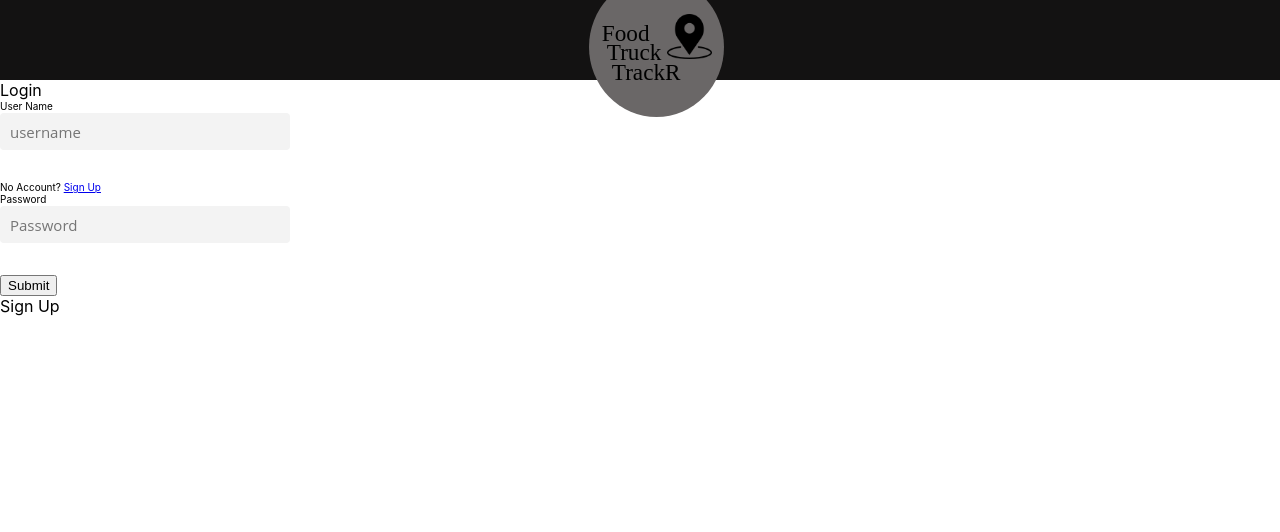
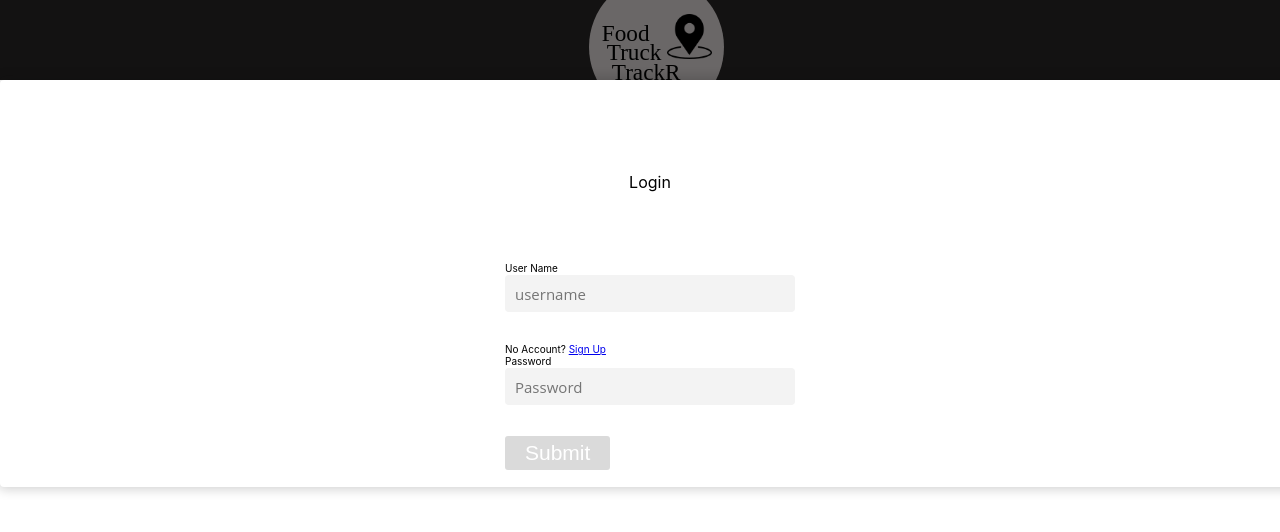
Before and after one commit to Jrive204/front-end, a React (Create React App) app: page / in a window 1280 px wide. Shown: the top 532 px of the page. Built offline with nearby package versions, Linux system fonts and the light colour scheme; a web font is replaced by a local one.

Commit message:
changing from combinedforms to single forms

```diff
--- a/src/App.js
+++ b/src/App.js
@@ -1,8 +1,8 @@
 
 import React from 'react';
 import './App.css';
-import CombinedLoginForm from "./CombinedLoginForm";
-import CombinedSignUpForm from "./CombinedSignUpForm"
+import LoginForm from "./Forms/LoginForm";
+import SignUpForm from "./Forms/SignUpForm"
 import TruckReview from "./components/TruckReview";
 import Header from "./components/Header";
 import {connect} from "react-redux";
@@ -33,9 +33,9 @@ function App(props) {
         <Route path='/trucks'>
           <TruckWall />
         </Route>
-        <Route exact path="/" component={CombinedLoginForm}/>
-        <Route path="/login" component={CombinedLoginForm}/>
-        <Route path="/signup" component={CombinedSignUpForm}/>
+        <Route exact path="/" component={LoginForm}/>
+        <Route path="/login" component={LoginForm}/>
+        <Route path="/signup" component={SignUpForm}/>
 
       </Switch>
       </Router>
--- a/src/CombinedLoginForm.js
+++ b/src/CombinedLoginForm.js
@@ -1,11 +1,14 @@
 
 import React from "react";
+import LoginForm from "./Forms/LoginForm"
+
+import SignUpForm from "./Forms/SignUpForm"
+import { Login, Container, Rightside} from "./styles/LoginRegisterStyles"
 
 
 
-import LoginForm from "./Forms/LoginForm"
 
-import SignUpForm from "./Forms/SignUpForm"
+
 
 class CombinedForm extends React.Component {
   constructor(props) {
@@ -39,22 +42,22 @@ class CombinedForm extends React.Component {
     const currentActive = isLogginActive ? "login" : "signup";
     return (
       <div className="App">
-        <div className="login">
-          <div className="container" ref={ref => (this.container = ref)}>
+        <Login>
+          <Container ref={ref => (this.container = ref)}>
             {isLogginActive && (
               <LoginForm containerRef={ref => (this.current = ref)} />
             )}
             {!isLogginActive && (
               <SignUpForm containerRef={ref => (this.current = ref)} />
             )}
-          </div>
+          </Container>
           <RightSide
             current={current}
             currentActive={currentActive}
             containerRef={ref => (this.rightSide = ref)}
             onClick={this.changeState.bind(this)}
           />
-        </div>
+        </Login>
       </div>
     );
   }
@@ -62,15 +65,14 @@ class CombinedForm extends React.Component {
 
 const RightSide = props => {
   return (
-    <div
-      className="right-side"
+    <Rightside
       ref={props.containerRef}
       onClick={props.onClick}
     >
       <div className="inner-container">
         <div className="text">{props.current}</div>
       </div>
-    </div>
+    </Rightside>
   );
 };
 
--- a/src/Forms/LoginForm.js
+++ b/src/Forms/LoginForm.js
@@ -3,12 +3,7 @@ import { useForm} from "react-hook-form";
 import "./Forms.css";
 import {axiosWithAuth}  from "../util/axiosWithAuth"
 import { Link } from 'react-router-dom'
-
-
-
-// import axios from 'axios';
-
-
+import { Login, Container, Button} from "../styles/LoginRegisterStyles"
 
 
 export default function LoginForm() {
@@ -34,8 +29,9 @@ export default function LoginForm() {
 
   return (
 
-    <div className="base-container">
-          <div className="header">Login</div>
+    <Container>
+          <Login>Login
+          </Login>
       <form onSubmit={handleSubmit(onSubmit)}>
     <div className="form">
     <div className="form-group">
@@ -98,11 +94,11 @@ export default function LoginForm() {
 
       <div className="footer">
 
-      <button className="btn">Submit</button>
+      <Button>Submit</Button>
      </div>
      </div>
 
     </form>
-    </div>
+    </Container>
   );
 }
--- a/src/Forms/SignUpForm.js
+++ b/src/Forms/SignUpForm.js
@@ -2,7 +2,7 @@ import React from "react";
 import {useForm} from "react-hook-form";
 import {axiosWithAuth}  from "../util/axiosWithAuth"
 import { Link } from 'react-router-dom'
-
+import { Login, Container, Button} from "../styles/LoginRegisterStyles"
 import "./Forms.css";
 
 // import loginImg from "../../login.jpg";
@@ -33,8 +33,8 @@ export default function SignUpForm() {
 
   return (
 
-    <div className="base-container">
-          <div className="header">Sign Up</div>
+    <Container>
+          <Login>Sign Up</Login>
           {/* <img src ={loginImg} alt="construction"/> */}
 
 
@@ -121,11 +121,11 @@ export default function SignUpForm() {
 
       <div className="footer">
 
-      <button className="btn">Submit</button>
+      <Button>Submit</Button>
      </div>
      </div>
 
     </form>
-    </div>
+    </Container>
   );
 }
--- /dev/null
+++ b/src/styles/LoginRegisterStyles.js
@@ -0,0 +1,46 @@
+import styled from 'styled-components';
+
+export const Login = styled.div `
+  width: 27em;
+  height: 10em;
+  min-height: 4em;
+  display: flex;
+  justify-content: center;
+  align-items: center;
+  margin-top: 5px;
+  position: relative;
+  z-index: 99;
+  `
+
+  export const Container = styled.div `
+    display: flex;
+    flex-direction: column;
+    justify-content: center;
+    align-items: center;
+    background-color: #fff;
+    box-shadow: 0px 0px 12px 2px rgba(15, 15, 15, 0.2);
+    border-radius: 4px;
+    position: relative;
+    z-index: 99;
+    width: 100%;
+    height: 100%;
+    z-index: 99;
+    padding: 17px 10px;
+    transition: transform 200ms ease-in-out;
+
+  `
+  export const Button = styled.button `
+  font-size: 21px;
+  padding: 5px 20px;
+  border: 0;
+  background-color: #DADADA;
+  color: #fff;
+  border-radius: 3px;
+  transition: all 250ms ease-in-out;
+  cursor: pointer;
+  &:hover {
+    background-color: #FFB90F;
+  }
+  &:focus {
+    outline: none;
+  `
```
Also changed, not shown: src/styles/TruckCardStyles.js (+17 -0 lines).
